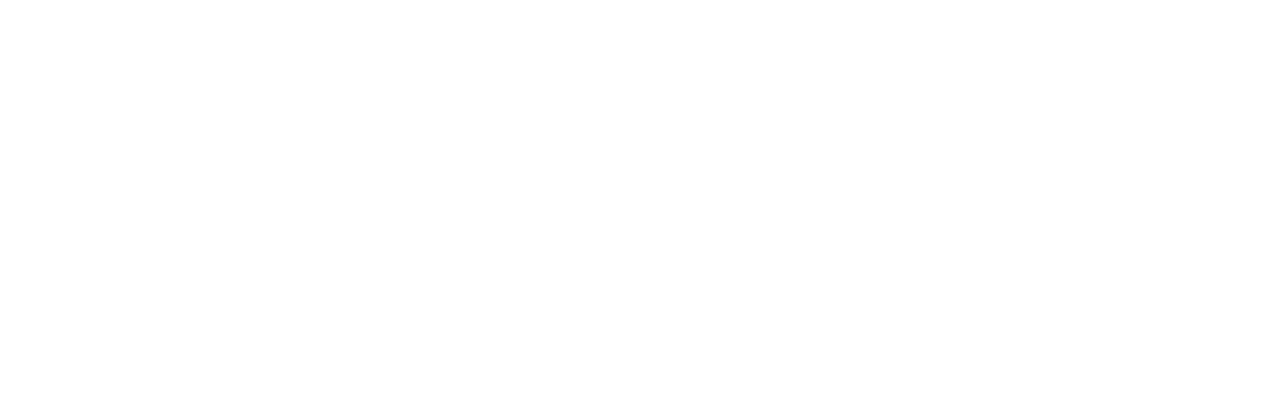
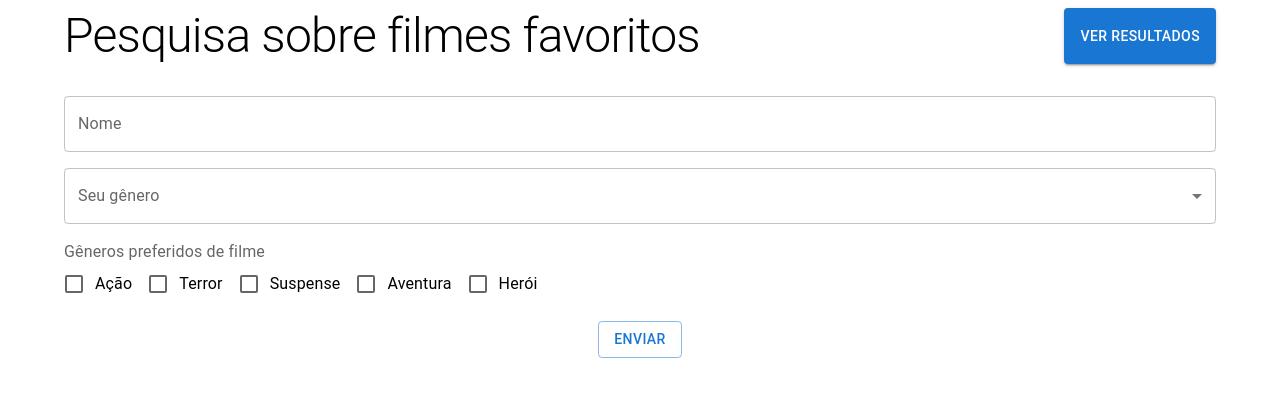
Before and after one commit to alekgomes/react-redux-toolkit, a React (Vite) app: page / in a window 1280 px wide. Shown: the top 396 px of the page. Built offline with nearby package versions, Linux system fonts and the light colour scheme.

Commit message:
feat: add Home page

```diff
--- a/package.json
+++ b/package.json
@@ -10,6 +10,9 @@
     "preview": "vite preview"
   },
   "dependencies": {
+    "@emotion/react": "^11.11.1",
+    "@emotion/styled": "^11.11.0",
+    "@mui/material": "^5.14.18",
     "@reduxjs/toolkit": "^2.0.0-rc.0",
     "react": "^18.2.0",
     "react-dom": "^18.2.0",
--- a/src/App.jsx
+++ b/src/App.jsx
@@ -1,5 +1,6 @@
 import { useDispatch, useSelector } from "react-redux";
 import { addMovie } from "./features/moviesSlice";
+import Home from "./pages/Home";
 
 function App() {
   const movies = useSelector((state) => state.movies);
@@ -9,7 +10,11 @@
     dispatch(addMovie({ name: "new movie", genre: "terror", duration: 120 }));
   };
 
-  return <></>;
+  return (
+    <>
+      <Home />
+    </>
+  );
 }
 
 export default App;
--- a/src/main.jsx
+++ b/src/main.jsx
@@ -3,11 +3,22 @@
 import App from "./App.jsx";
 import { Provider } from "react-redux";
 import { store } from "./app/store";
+import { ThemeProvider, createTheme } from "@mui/material/styles";
+
+const theme = createTheme({
+  typography: {
+    h1: {
+      fontSize: "3rem",
+    },
+  },
+});
 
 ReactDOM.createRoot(document.getElementById("root")).render(
   <React.StrictMode>
     <Provider store={store}>
-      <App />
+      <ThemeProvider theme={theme}>
+        <App />
+      </ThemeProvider>
     </Provider>
   </React.StrictMode>,
 );
--- /dev/null
+++ b/src/pages/Home.jsx
@@ -0,0 +1,132 @@
+import Container from "@mui/material/Container";
+import {
+  Typography,
+  Box,
+  TextField,
+  InputLabel,
+  Select,
+  MenuItem,
+  FormControl,
+  FormGroup,
+  FormControlLabel,
+  Checkbox,
+  FormLabel,
+  Button,
+} from "@mui/material";
+import { useState } from "react";
+
+const genres = [
+  { value: "action", label: "Ação" },
+  { value: "horror", label: "Terror" },
+  { value: "suspense", label: "Suspense" },
+  { value: "adventure", label: "Aventura" },
+  { value: "hero", label: "Herói" },
+];
+
+const Home = () => {
+  const [user, setUser] = useState({
+    name: "",
+    genre: "",
+    prefered: [],
+  });
+
+  const handleTextChange = ({ target }) => {
+    const { value, name } = target;
+
+    setUser({ ...user, [name]: value });
+  };
+
+  const handleCheckBoxChange = ({ target }) => {
+    const { value } = target;
+
+    if (user.prefered.includes(value)) {
+      setUser({
+        ...user,
+        prefered: user.prefered.filter((movie) => movie !== value),
+      });
+    } else {
+      setUser({ ...user, prefered: [...user.prefered, value] });
+    }
+  };
+
+  const handleSubmit = () => {};
+
+  return (
+    <Container maxWidth="lg">
+      <Box
+        sx={{
+          display: "flex",
+          justifyContent: "space-between",
+          marginBottom: "2rem",
+        }}
+      >
+        <Typography align="center" variant="h1">
+          Pesquisa sobre filmes favoritos
+        </Typography>
+        <Button variant="contained">Ver resultados</Button>
+      </Box>
+
+      <form id="user-form">
+        <Box
+          sx={{
+            display: "flex",
+            flexDirection: "column",
+            gap: "1rem",
+            alignItems: "center",
+          }}
+        >
+          <FormControl fullWidth>
+            <TextField
+              name="name"
+              id="user-name"
+              label="Nome"
+              onChange={handleTextChange}
+            />
+          </FormControl>
+          <FormControl fullWidth>
+            <InputLabel id="user-genre-label">Seu gênero</InputLabel>
+            <Select
+              labelId="user-genre-label"
+              id="user-genre-selector"
+              label="Seu gênero"
+              name="genre"
+              value={user.genre}
+              onChange={handleTextChange}
+            >
+              <MenuItem value="masculine">Masculino</MenuItem>
+              <MenuItem value="feminine">Feminino</MenuItem>
+              <MenuItem value="neutral">Neutro</MenuItem>
+            </Select>
+          </FormControl>
+          <FormGroup sx={{ width: "100%" }}>
+            <FormLabel component="legend">
+              Gêneros preferidos de filme
+            </FormLabel>
+            <Box>
+              {genres.map(({ label, value }, idx) => (
+                <FormControlLabel
+                  key={idx}
+                  control={
+                    <Checkbox
+                      value={value}
+                      name="movie-genre"
+                      onChange={handleCheckBoxChange}
+                    />
+                  }
+                  label={label}
+                />
+              ))}
+            </Box>
+          </FormGroup>
+          <FormControl>
+            <Button variant="outlined" onClick={handleSubmit}>
+              Enviar
+            </Button>
+          </FormControl>
+        </Box>
+      </form>
+    </Container>
+  );
+};
+
+export default Home;
```
Also changed, not shown: 1 other file (tests, documents, lock files or other folders).
